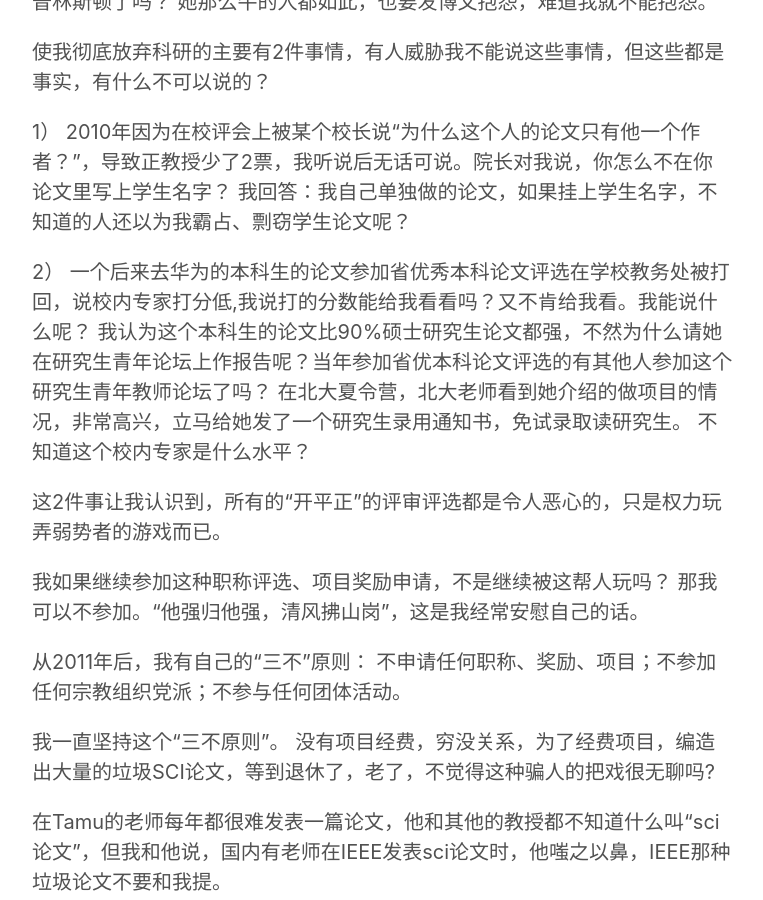
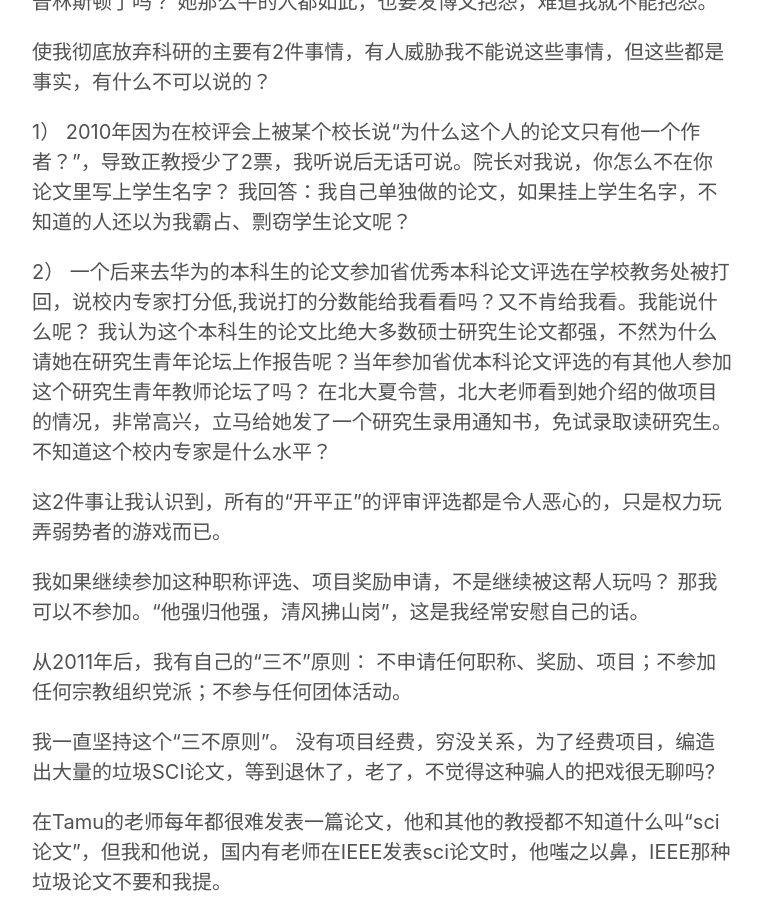
Before and after one commit to hwdong/hwdong-old.github.io, a Jekyll site: the page built from _posts/2019-02-19-我为什么放弃科研？ .md, in a window 1280 px wide and 900 px high, scrolled down 584 px. Shown: the whole window, without its empty margins (258-1021 px from the left). Built offline with Jekyll 4.4.1, drawn with Linux system fonts in a browser that asks for light colours; comment, search, counter and statistics services are not loaded.

Commit message:
Update 2019-02-19-我为什么放弃科研？ .md

```diff
--- a/_posts/2019-02-19-我为什么放弃科研？ .md
+++ b/_posts/2019-02-19-我为什么放弃科研？ .md
@@ -29,7 +29,7 @@ tags:
 1） 2010年因为在校评会上被某个校长说“为什么这个人的论文只有他一个作者？”，导致正教授少了2票，我听说后无话可说。院长对我说，你怎么不在你论文里写上学生名字？<!--more-->  我回答：我自己单独做的论文，如果挂上学生名字，不知道的人还以为我霸占、剽窃学生论文呢？
 
 2） 一个后来去华为的本科生的论文参加省优秀本科论文评选在学校教务处被打回，说校内专家打分低,我说打的分数能给我看看吗？又不肯给我看。我能说什么呢？
-我认为这个本科生的论文比90%硕士研究生论文都强，不然为什么请她在研究生青年论坛上作报告呢？当年参加省优本科论文评选的有其他人参加这个研究生青年教师论坛了吗？
+我认为这个本科生的论文比绝大多数硕士研究生论文都强，不然为什么请她在研究生青年论坛上作报告呢？当年参加省优本科论文评选的有其他人参加这个研究生青年教师论坛了吗？
 在北大夏令营，北大老师看到她介绍的做项目的情况，非常高兴，立马给她发了一个研究生录用通知书，免试录取读研究生。 不知道这个校内专家是什么水平？
 
 
```
